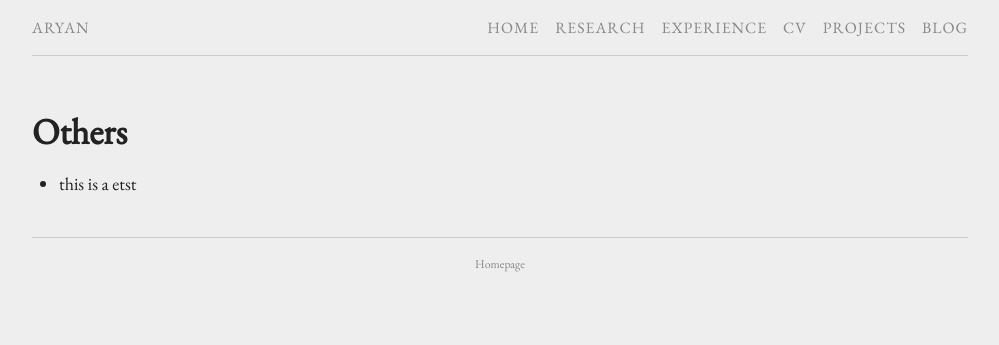
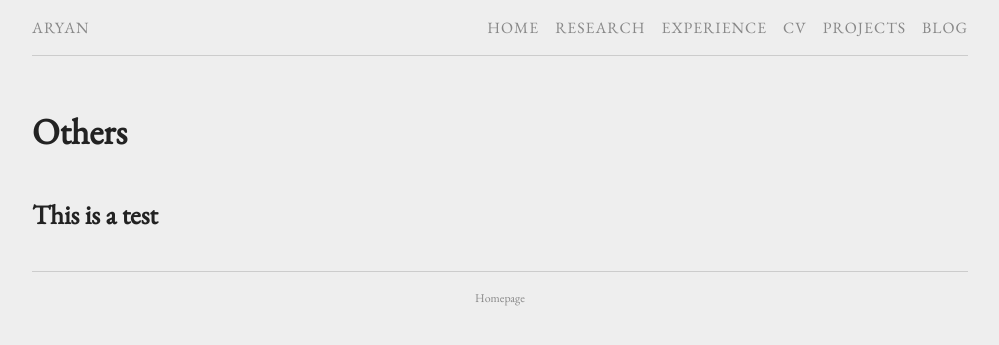
Before and after one commit to aa-ryan/aa-ryan.github.io, a Jekyll site: the page built from projects/projects.md, in a window 1280 px wide. Shown: the top 345 px of the page, without its empty margins (140-1139 px from the left). Built offline with Jekyll 4.4.1, drawn with Linux system fonts in a browser that asks for light colours.

Commit message:
folder projects/projects.md

```diff
--- a/projects.md
+++ b/projects/projects.md
@@ -1,8 +1,7 @@
 ---
-
 layout: page
 title: Others
 permalink: /Projects/
 ---
 
-- this is a etst
+## This is a test
```
